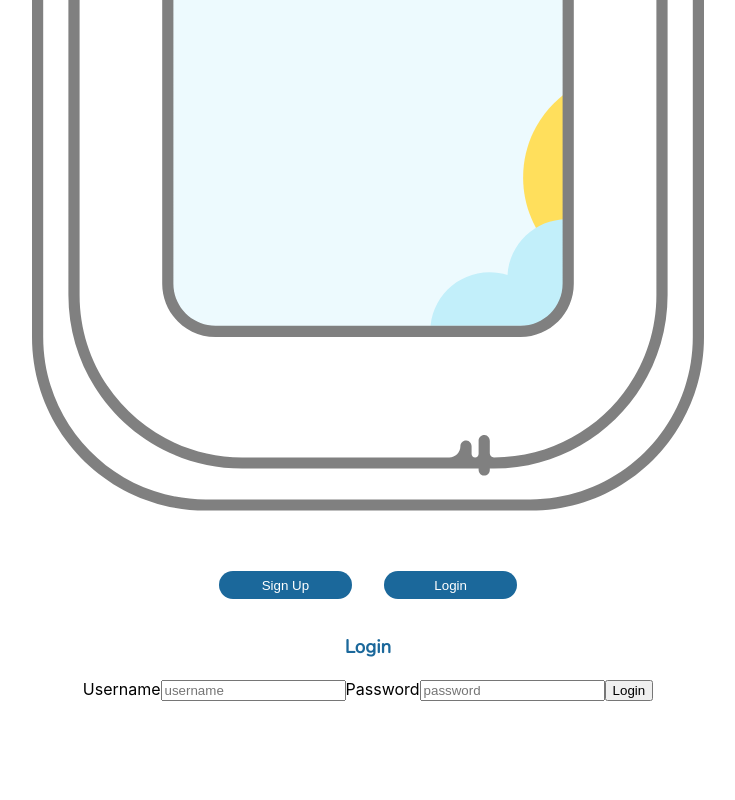
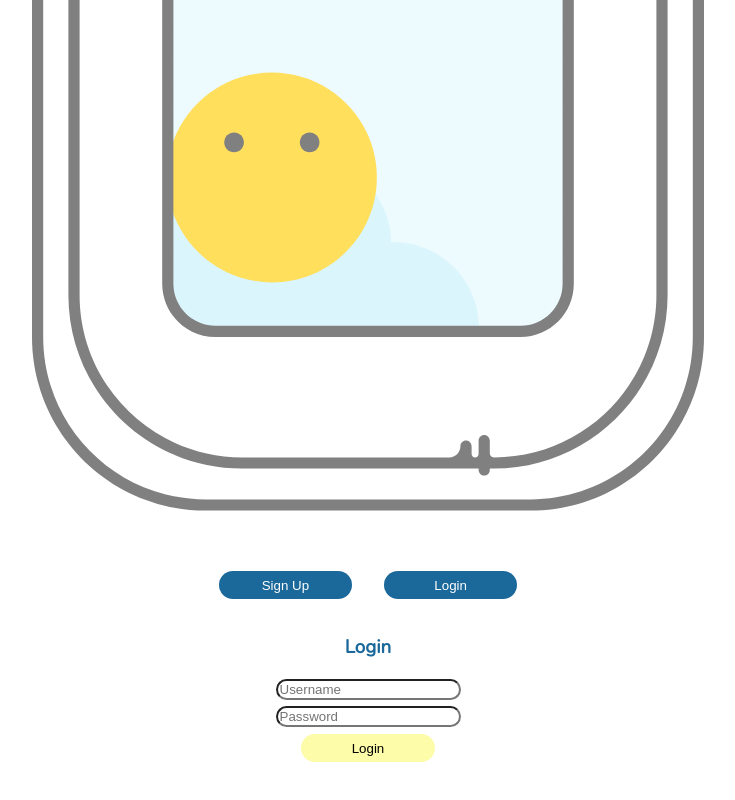
Before and after one commit to choisus08/GroupProject_frontend, a React (Create React App) app: page /login in a window 1280 px wide. Shown: the part 462-1262 px from the top of the page, without its empty margins (272-1007 px from the left). Before the commit the page ends 1211 px from the top, so only its background shows below. Built offline with nearby package versions, Linux system fonts and the light colour scheme.

Commit message:
added styling to login and signup forms

```diff
--- a/src/pages/Login.js
+++ b/src/pages/Login.js
@@ -3,12 +3,10 @@
 function Login(props) {
   return <div className="loginForm">
     <h3>Login</h3>
-    <Form action="/login" method="post">
-      <label>Username</label>
-      <input type="text" name="username" placeholder="username" />
-      <label>Password</label>
-      <input type="password" name="password" placeholder="password" />
-      <input type="submit" value="Login" />
+    <Form className="loginInput" action="/login" method="post">
+      <input className="input" type="text" name="username" placeholder="Username" />
+      <input className="input" type="password" name="password" placeholder="Password" />
+      <input className="loginButton" type="submit" value="Login" />
     </Form>
   </div>
 }
--- a/src/pages/Signup.js
+++ b/src/pages/Signup.js
@@ -3,12 +3,10 @@
 function Signup(props) {
   return <div className="signupForm">
     <h3>Sign Up</h3>
-    <Form action="/signup" method="POST">
-      <label htmlFor="username">Username</label>
-      <input type="text" name="username" id="username" />
-      <label htmlFor="password">Password</label>
-      <input type="password" name="password" id="password" />
-      <input type="submit" value="Signup" />
+    <Form className="signupInput" action="/signup" method="POST">
+      <input className="input" type="text" name="username" id="username" placeholder="Username"/>
+      <input className="input" type="password" name="password" id="password" placeholder="Password"/>
+      <input className="signupButton" type="submit" value="Signup" />
     </Form>
   </div>
 }
--- a/src/styles.scss
+++ b/src/styles.scss
@@ -25,6 +25,21 @@
   gap: 2em;
 }
 
+.signupButton,
+.loginButton {
+    border-radius: 25px;
+    padding: .5em;
+    width: 10em;
+    border: none;
+    background-color: rgb(252, 252, 169);
+}
+
+.input {
+    display: block;
+    margin: .5em auto;
+    border-radius: 25px;
+}
+
 .signup,
 .login {
   border-radius: 25px;
@@ -40,6 +55,7 @@
   text-align: center;
   padding: 0 0 3em 0;
 }
+
 
 .nav {
   text-align: center;
```
